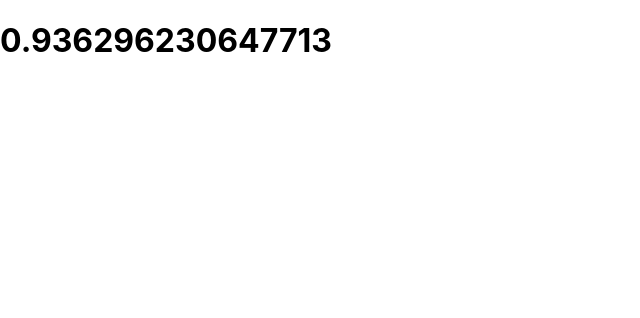
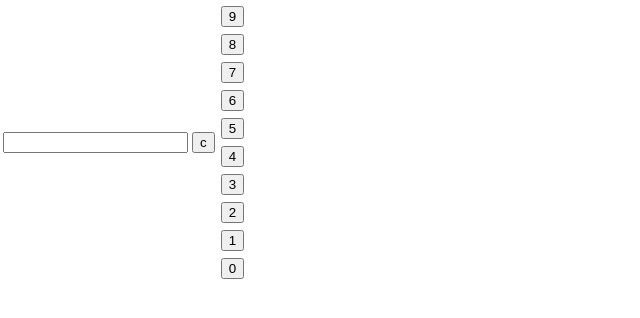
Before and after one commit to Chavozoom/CalculatorJS, a React (Create React App) app: page / in a window 1280 px wide. Shown: the top 318 px of the page, without its empty margins (0-640 px from the left). Built offline with nearby package versions, Linux system fonts and the light colour scheme; the HTML template or start-up script is replaced by a standard one.

Commit message:
Adding calcutor method

```diff
--- a/src/components/App.jsx
+++ b/src/components/App.jsx
@@ -1,12 +1,13 @@
 import React, {useState, useEffect} from 'react';
+import Calculator from './Calculator';
 
 
-const number = Math.random();
+const App = () => {
+    const [formula, setFormula] = useState([]);
 
-const App = () => {
   return (
     <div >
-      <h1>{number}</h1>
+        <Calculator />
     </div>
   );
 }
--- /dev/null
+++ b/src/components/Button.jsx
@@ -0,0 +1,14 @@
+import React, {useState, useEffect} from 'react';
+
+
+
+const App = (props) => {
+
+  return (
+    <div >
+         <td><input type="button" value={props.number} onclick="dis('1')" ></input></td>
+    </div>
+  );
+}
+
+export default App;
--- /dev/null
+++ b/src/components/Calculator.jsx
@@ -0,0 +1,28 @@
+import React, {useState, useEffect} from 'react';
+import Button from "./Button";
+
+var numbers = (''+Array(10)).split(',').map(function(){return this[0]++;}, [0]).reverse();
+
+
+const Calculator = () => {
+
+  return (
+    <div >
+        <table>
+        <tr>
+            <td colspan="3"><input type="text" id="result"/></td>
+            <td><input type="button" value="c" onclick="clr()" /> </td>
+
+
+        {numbers.map((number, i) =>
+        <Button
+        number =  {number}
+        />
+      )}
+        </tr>
+        </table>
+    </div>
+  );
+}
+
+export default Calculator;
```
